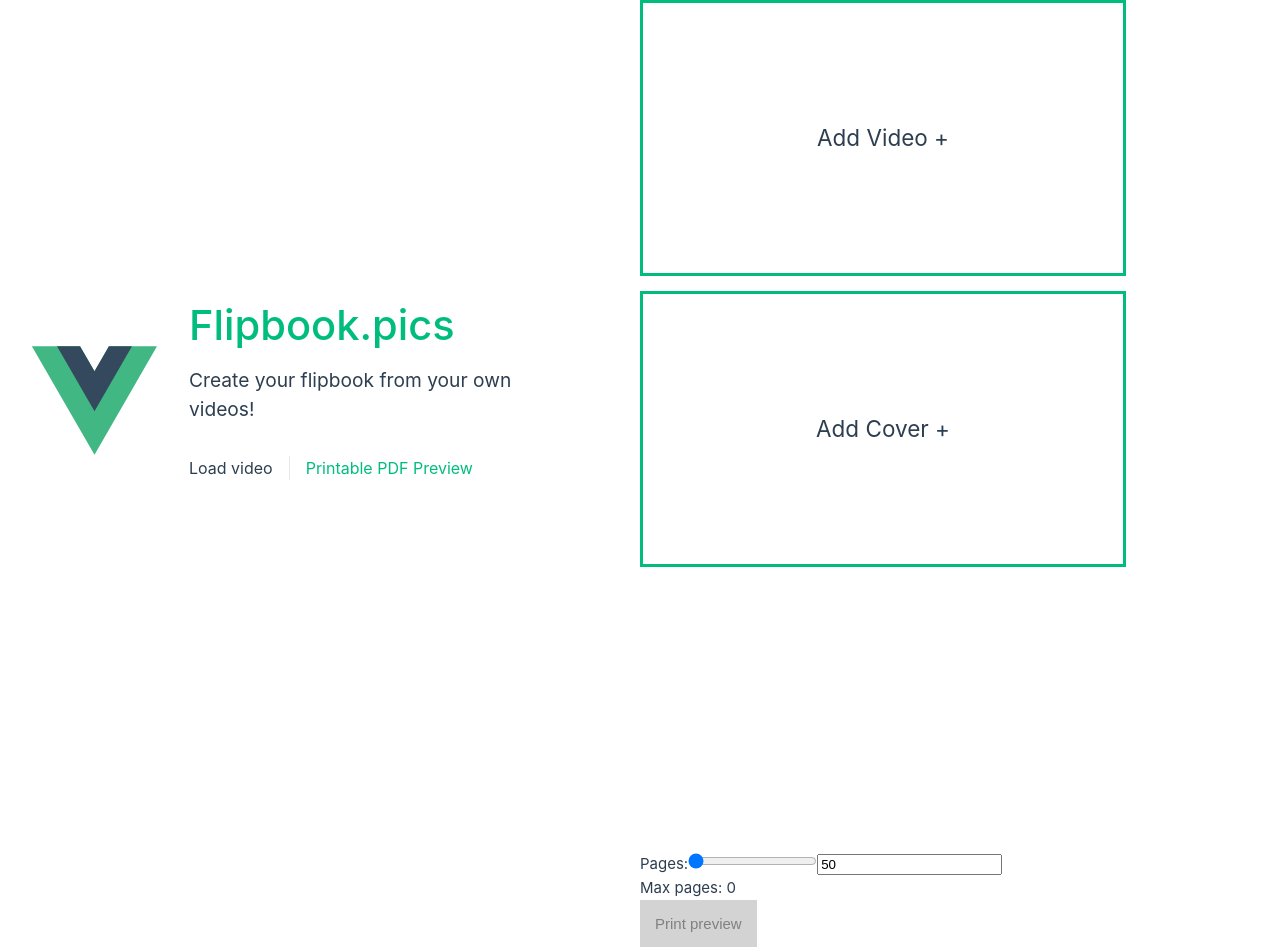
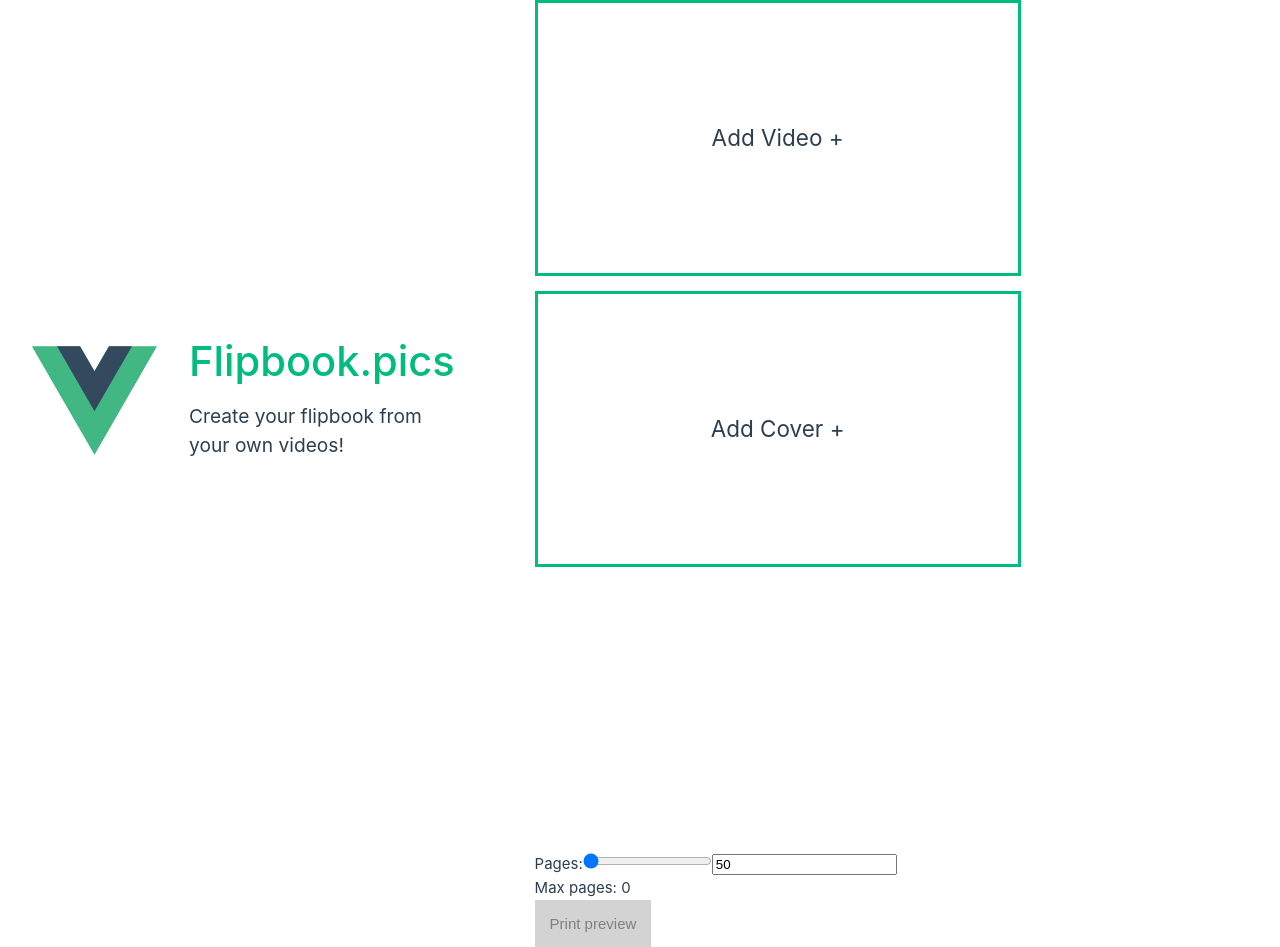
Before and after one commit to cnotv/flipbook.pics, a Vue app: page / in a window 1280 px wide. Built offline with nearby package versions, Linux system fonts and the light colour scheme.

Commit message:
Remove routing and correct name

```diff
--- a/index.html
+++ b/index.html
@@ -4,7 +4,7 @@
     <meta charset="UTF-8" />
     <link rel="icon" href="/favicon.ico" />
     <meta name="viewport" content="width=device-width, initial-scale=1.0" />
-    <title>Vite App</title>
+    <title>Flipbook.pics</title>
   </head>
   <body>
     <div id="app"></div>
--- a/src/App.vue
+++ b/src/App.vue
@@ -1,5 +1,5 @@
 <script setup lang="ts">
-import { RouterLink, RouterView } from "vue-router";
+// import { RouterLink, RouterView } from "vue-router";
 import HelloWorld from "@/components/HelloWorld.vue";
 </script>
 
@@ -10,10 +10,10 @@ import HelloWorld from "@/components/HelloWorld.vue";
     <div class="wrapper">
       <HelloWorld msg="Flipbook.pics" />
 
-      <nav>
+      <!-- <nav>
         <RouterLink to="/">Load video</RouterLink>
         <RouterLink to="/preview">Printable PDF Preview</RouterLink>
-      </nav>
+      </nav> -->
     </div>
   </header>
 
@@ -87,7 +87,7 @@ nav a:first-of-type {
 
   #app {
     display: grid;
-    grid-template-columns: 1fr 1fr;
+    grid-template-columns: 1fr 2fr;
     padding: 0 2rem;
   }
 
```
